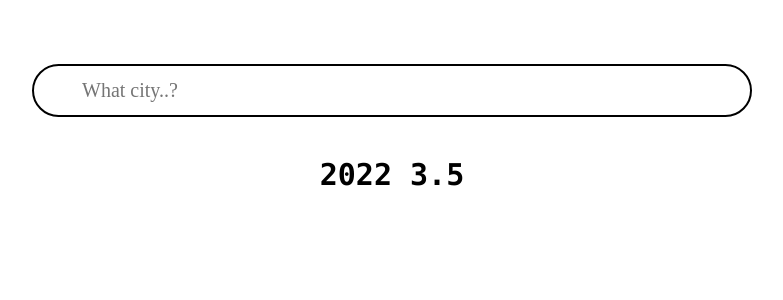
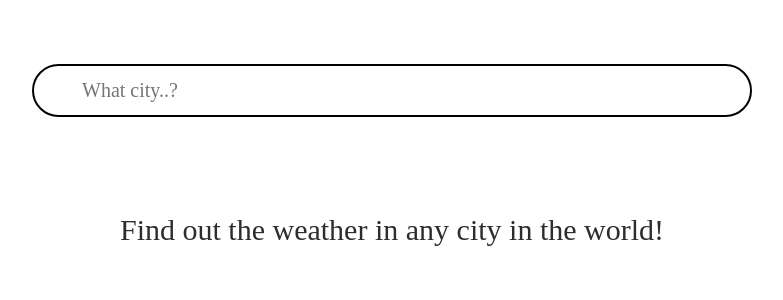
Before and after one commit to GuroWalle/WeatherForecast, a Vue app: page / in a window 1280 px wide. Shown: the top 300 px of the page, without its empty margins (248-1031 px from the left). Built offline with nearby package versions, Linux system fonts and the light colour scheme; a web font is replaced by a local one.

Commit message:
Added info text about the app on main site

```diff
--- a/src/components/WeatherForecast.vue
+++ b/src/components/WeatherForecast.vue
@@ -11,11 +11,14 @@
       />
     </form>
 
+    <p class="forecast__app-info" v-if="onMainSite">
+      Find out the weather in any city in the world!
+    </p>
     <p class="forecast__error" v-if="cityFound">No city found</p>
 
     <div class="forecast__city-date">
       <h1>{{ weather.cityName }}</h1>
-      <h2>{{ currentDateTime() }}</h2>
+      <h2 v-if="visible">{{ currentDateTime() }}</h2>
     </div>
 
     <section class="forecast__weather" v-if="visible">
@@ -70,6 +73,7 @@ export default {
     return {
       visible: false,
       cityFound: false,
+      onMainSite: true,
 
       clear: false,
       cloudy: false,
@@ -104,6 +108,8 @@ export default {
         this.weather.temperature = data.temperature;
         this.weather.wind = data.wind;
         this.weather.description = data.description;
+
+        // clears the input after searching is done
         this.citySearch = "";
 
         // checks the backgrounds by using the description
@@ -175,10 +181,12 @@ export default {
         // makes the weather forecast visible after all the data has been checked
         this.visible = true;
         this.cityFound = false;
+        this.onMainSite = false;
       } catch (error) {
         console.log(error);
         this.cityFound = true;
         this.visible = false;
+        this.onMainSite = false;
       }
     },
 
@@ -213,6 +221,12 @@ export default {
   border-radius: 2rem;
   padding: 0.8rem 3rem;
   font-size: var(--font--caption);
+}
+
+.forecast__app-info {
+  margin: var(--size--big);
+  font-size: var(--font--body);
+  color: rgba(0, 0, 0, 0.822);
 }
 
 .forecast__error {
```
